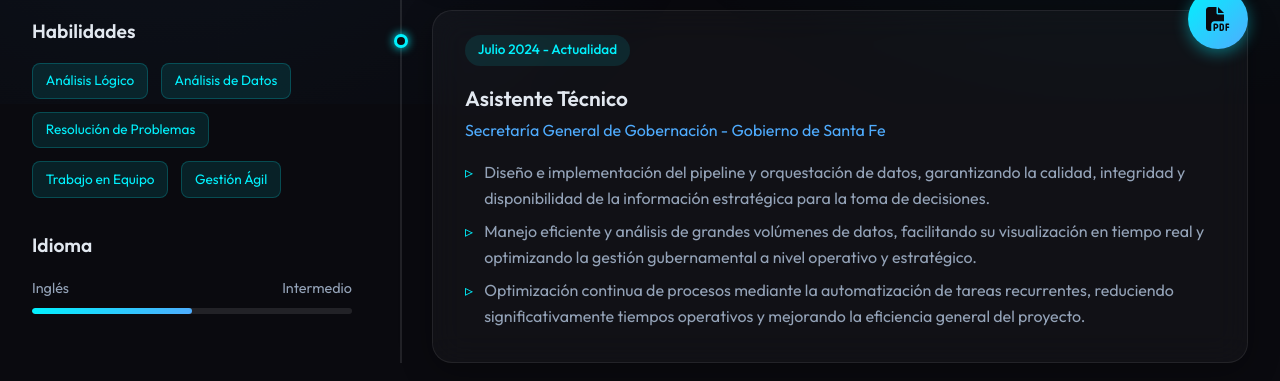
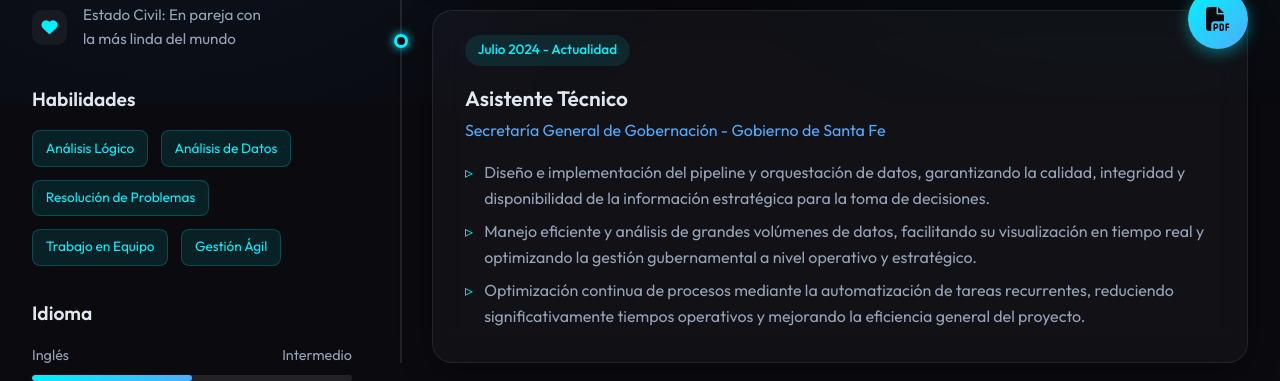
Before and after one commit to Lautaro-Bernhardt/cvBernhardtLautaro, a plain HTML site: page index.html in a window 1280 px wide. Shown: the part 719-1100 px from the top of the page. Drawn offline with Linux system fonts and the light colour scheme.

Commit message:
Agregado estado civil

```diff
--- a/index.html
+++ b/index.html
@@ -53,6 +53,10 @@
                         <i class="fa-brands fa-linkedin"></i>
                         <a href="https://www.linkedin.com/in/lautaro-bernhardt-4a33371b0/" target="_blank">Lautaro
                             Bernhardt Giorgio</a>
+                    </li>
+                    <li>
+                        <i class="fa-solid fa-heart"></i>
+                        <span>Estado Civil: En pareja con <br> la más linda del mundo</span>
                     </li>
                 </ul>
             </div>
```
